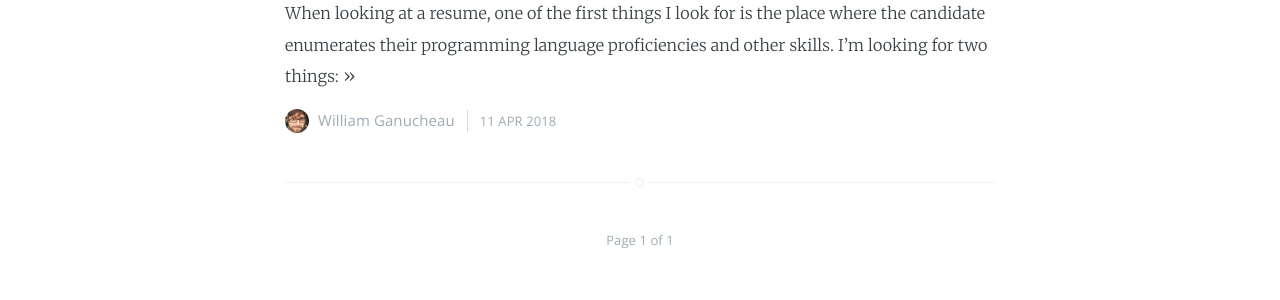
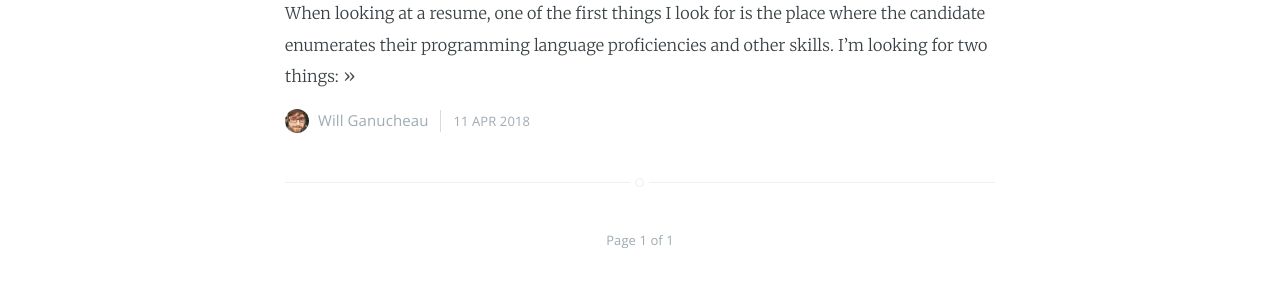
Before and after one commit to williamg/DebugMyResume, a Jekyll site: the page built from index.html, in a window 1280 px wide. Shown: the part 510-810 px from the top of the page. Built offline with Jekyll 4.4.1, drawn with Linux system fonts in a browser that asks for light colours; the list of posts is cut into pages by our own code.

Commit message:
Minor config fixes

```diff
--- a/_config.yml
+++ b/_config.yml
@@ -4,16 +4,16 @@
 meta_keywords: "jobs,resumes,software,webdev,dev,coder,programming,application,interview,email,cheap,affordable,technology,engineer,school,internship,advice,feedback,edit,blog"
 
 markdown: kramdown
-highlighter: pygments
+highlighter: rouge
 logo: '/assets/images/logo_white.png'
 logo_dark: '/assets/images/logo_blue.png'
 paginate: 15
 productpage: 'https://debugmyresume.com'
-baseurl: /
+baseurl: '/'
 domain_name: 'http://blog.debugmyresume.com'
-google_analytics: 'UA-XXXXXXXX-X'
+google_analytics: 'UA-117141667-1'
 plugins: [jekyll-paginate]
 
 # Details for the RSS feed generator
 url:            'http://blog.debugmyresume.com'
-author:         'William Ganucheau'
+author:         'Will Ganucheau'
```
